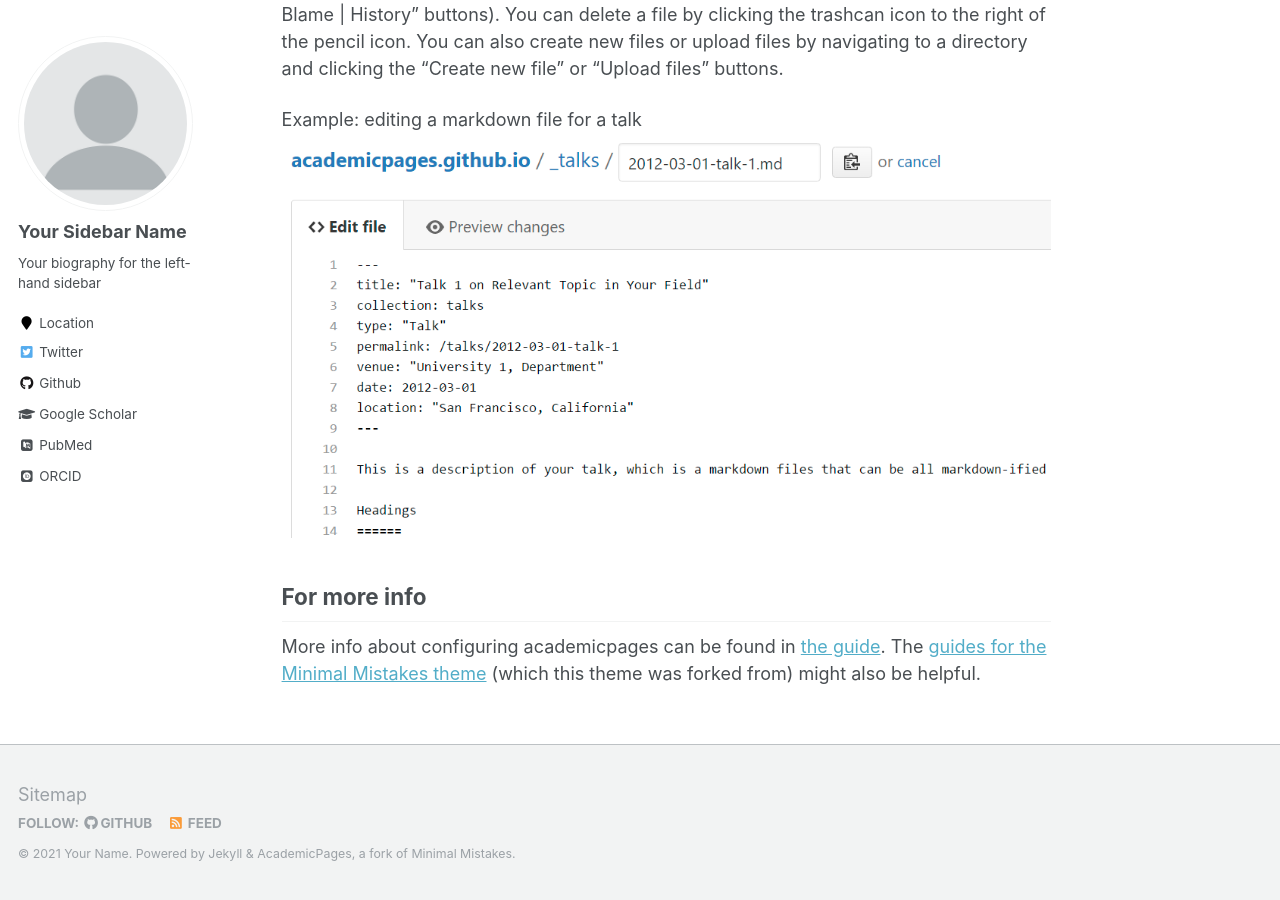
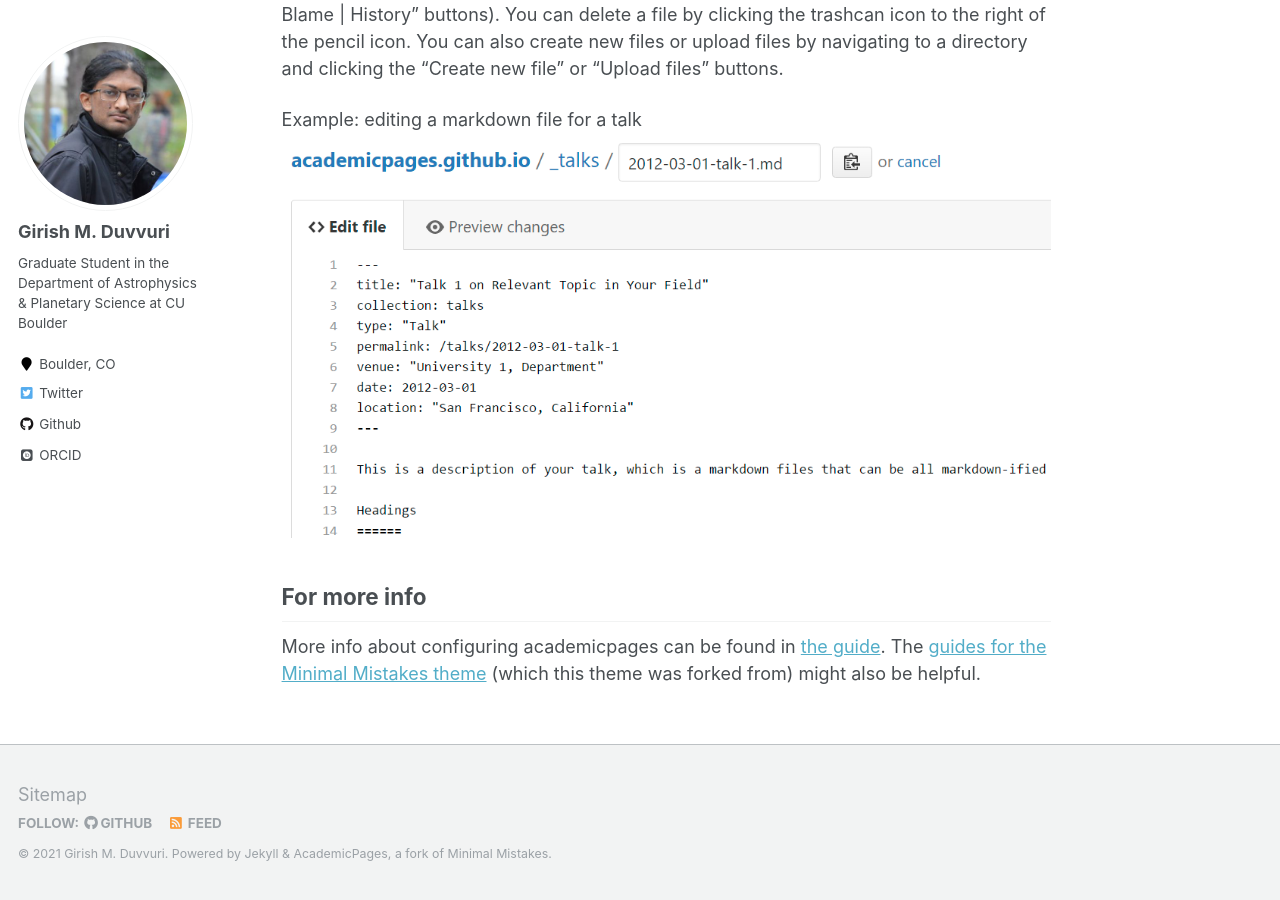
Before and after one commit to gmduvvuri/gmduvvuri.github.io, a Jekyll site: the page built from _pages/about.md, in a window 1280 px wide and 900 px high, scrolled down 2463 px. Built offline with Jekyll 4.4.1, drawn with Linux system fonts in a browser that asks for light colours; some web fonts are replaced; some of the changed text lies outside the part shown.

Commit message:
Personalized changes to _config.yml

```diff
--- a/_config.yml
+++ b/_config.yml
@@ -7,13 +7,13 @@
 
 # Site Settings
 locale                   : "en-US"
-title                    : "Your Name / Site Title"
+title                    : "Girish M. Duvvuri"
 title_separator          : "-"
-name                     : &name "Your Name"
-description              : &description "personal description"
-url                      : https://academicpages.github.io # the base hostname & protocol for your site e.g. "https://mmistakes.github.io"
+name                     : &name "Girish M. Duvvuri"
+description              : &description "Graduate student in the Department of Astrophysics & Planetary Science at CU Boulder"
+url                      : https://gmduvvuri.github.io # the base hostname & protocol for your site e.g. "https://mmistakes.github.io"
 baseurl                  : "" # the subpath of your site, e.g. "/blog"
-repository               : "academicpages/academicpages.github.io"
+repository               : "gmduvvuri/gmduvvuri.github.io"
 teaser                   :  # filename of teaser fallback teaser image placed in /images/, .e.g. "500x300.png"
 breadcrumbs              : false # true, false (default)
 words_per_minute         : 160
@@ -29,7 +29,7 @@ comments:
   facebook:
     appid                :
     num_posts            : # 5 (default)
-    colorscheme          : # "light" (default), "dark"
+    colorscheme          : "dark"
 staticman:
   allowedFields          : ['name', 'email', 'url', 'message']
   branch                 : "gh-pages" # "master", "gh-pages"
@@ -80,13 +80,13 @@ analytics:
 
 # Site Author
 author:
-  name             : "Your Sidebar Name"
-  avatar           : "profile.png"
-  bio              : "Your biography for the left-hand sidebar"
-  location         : "Location"
+  name             : "Girish M. Duvvuri"
+  avatar           : "profile.jpeg"
+  bio              : "Graduate Student in the Department of Astrophysics & Planetary Science at CU Boulder"
+  location         : "Boulder, CO"
   employer         :
-  pubmed           : "https://www.ncbi.nlm.nih.gov/pubmed/?term=john+snow"
-  googlescholar    : "http://yourfullgooglescholarurl.com"
+  pubmed           : # "https://www.ncbi.nlm.nih.gov/pubmed/?term=john+snow"
+  googlescholar    : # "http://yourfullgooglescholarurl.com"
   email            :
   researchgate     :  # example: "https://www.researchgate.net/profile/yourprofile"
   uri              :
@@ -96,20 +96,20 @@ author:
   flickr           :
   facebook         :
   foursquare       :
-  github           : "academicpages"
+  github           : "gmduvvuri"
   google_plus      :
   keybase          :
   instagram        :
   impactstory      : #"https://profiles.impactstory.org/u/xxxx-xxxx-xxxx-xxxx"
   lastfm           :
   linkedin         :
-  orcid            : "http://orcid.org/yourorcidurl"
+  orcid            : "https://orcid.org/0000-0002-7119-2543"
   pinterest        :
   soundcloud       :
   stackoverflow    : # http://stackoverflow.com/users/123456/username
   steam            :
   tumblr           :
-  twitter          : "replacethistwitterhandle"
+  twitter          : "GirishDuvvuri"
   vine             :
   weibo            :
   xing             :
```
Also changed, not shown: images/profile.jpeg (added).
